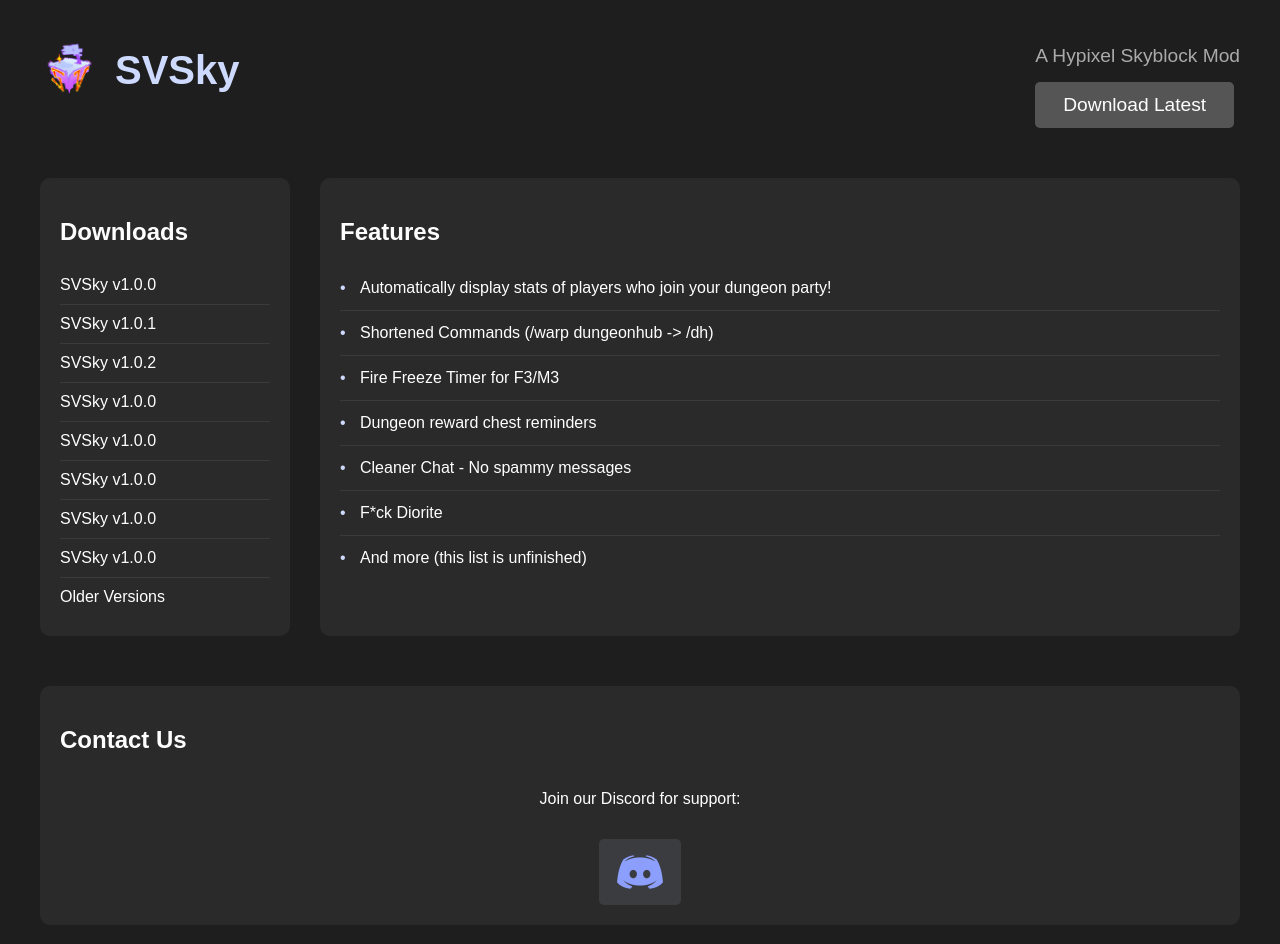
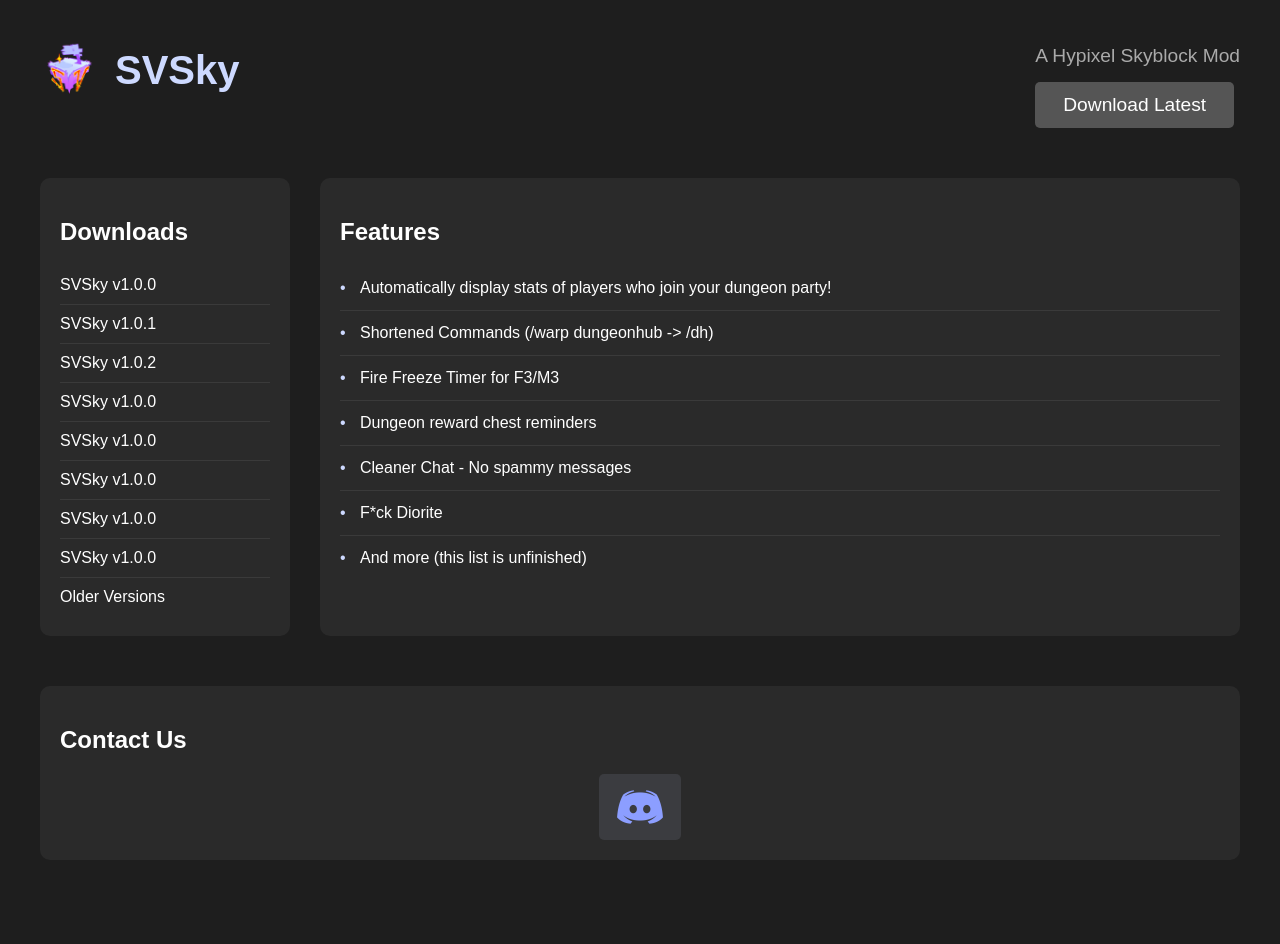
Before and after one commit to sova-afk/webpage, a plain HTML site: page index.html in a window 1280 px wide. After the commit the page ends 880 px from the top, so only its background shows below. Drawn offline with Linux system fonts and the light colour scheme.

Commit message:
Update index.html

```diff
--- a/index.html
+++ b/index.html
@@ -58,7 +58,6 @@
         <div class="contact-section">
             <h2>Contact Us</h2>
             <div class="contact-link-container">
-                <p>Join our Discord for support:</p>
                 <a href="https://discord.gg/au5JRsNucG" target="_blank" class="contact-link">
                     <img src="assets/images/discord.png" alt="Discord Logo" class="contact-discord-icon">
                 </a>
```
